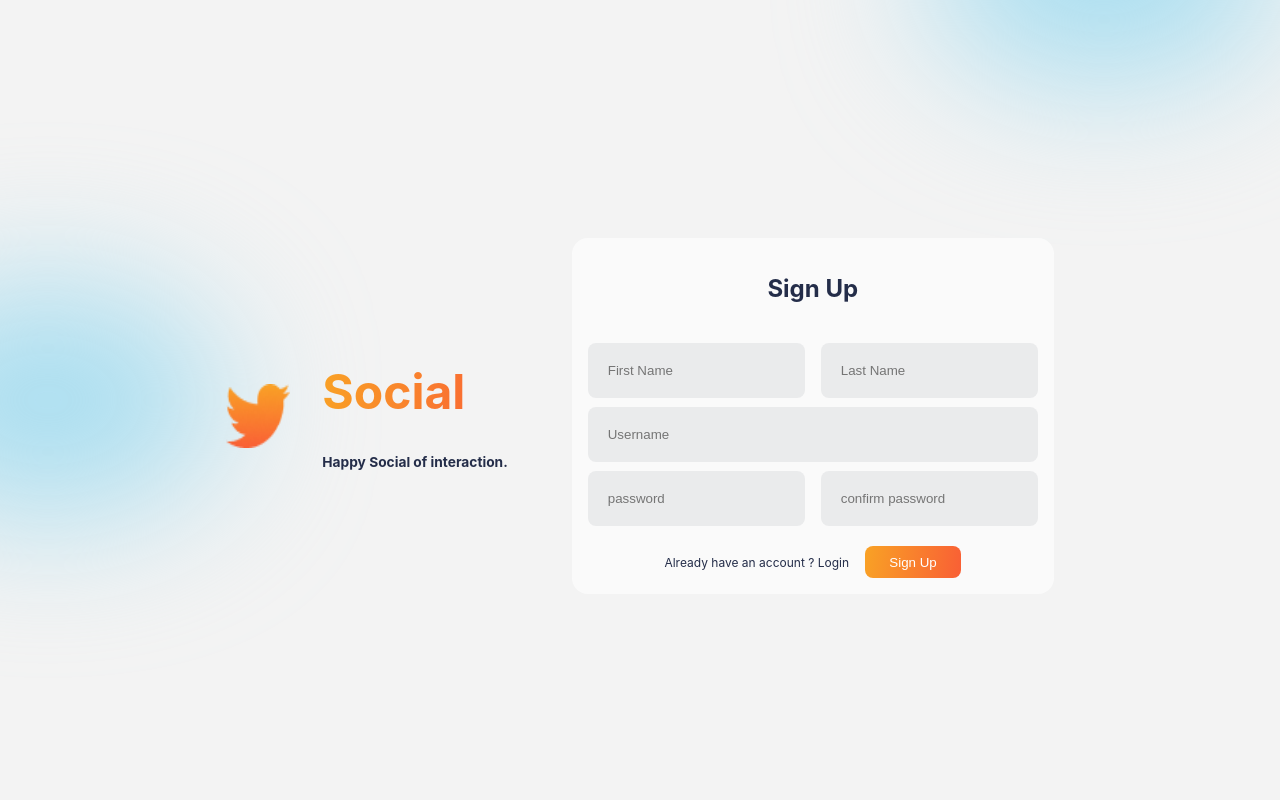
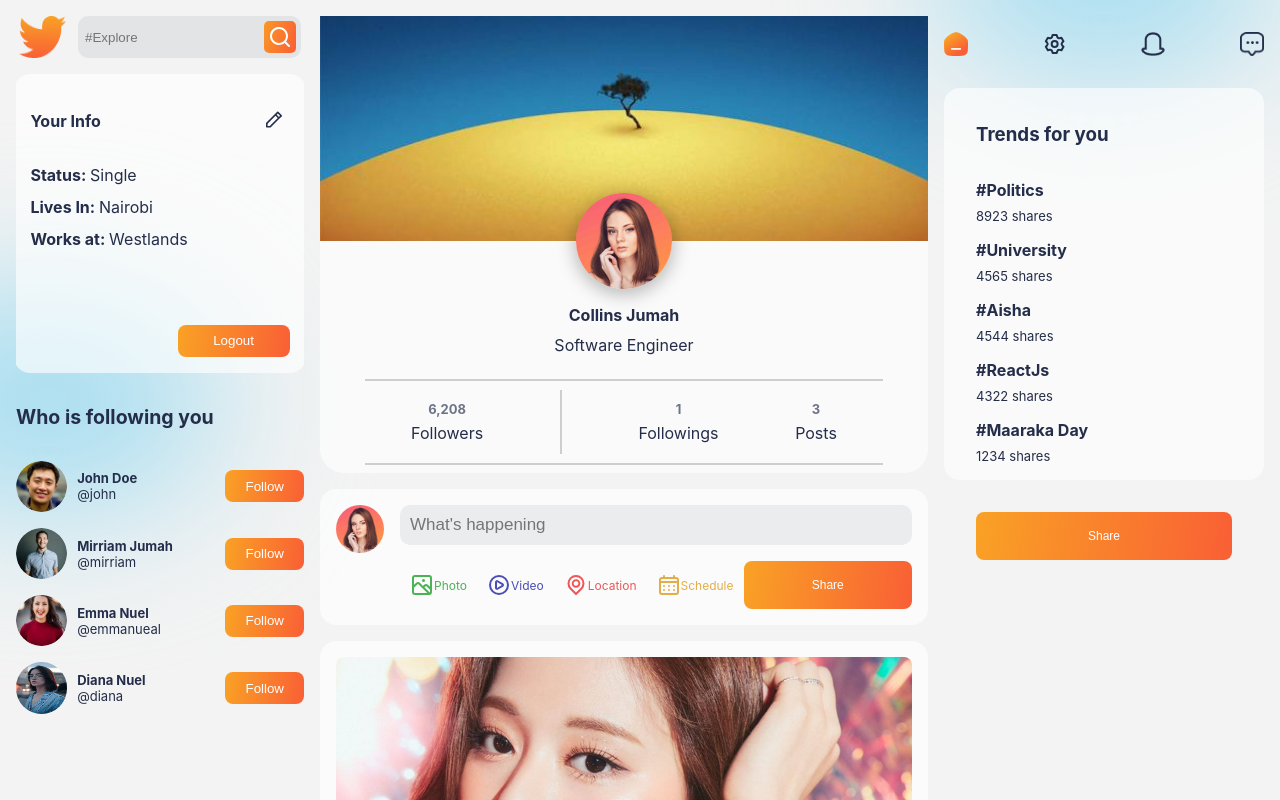
Before and after one commit to CollyneJumah/front-end-react-css, a React (Create React App) app: page / in a window 1280 px wide. Shown: the top 800 px of the page. Built offline with nearby package versions, Linux system fonts and the light colour scheme.

Commit message:
FEAT Added the login screen component

```diff
--- a/src/App.js
+++ b/src/App.js
@@ -10,9 +10,9 @@ function App() {
       <div className='blur' style={{top:'-18%', right:'0'}}></div>
       <div className='blur' style={{top:'36%', left:'-8rem'}}></div>
      {/*  <Home/>
-
-      <ProfilePage /> */}
-        <Authentication />
+    */}
+      <ProfilePage />
+        {/* <Authentication /> */}
     </div>
   );
 }
--- a/src/pages/Auth/index.jsx
+++ b/src/pages/Auth/index.jsx
@@ -12,12 +12,31 @@ const Authentication=()=>{
                    <h6>Happy Social of interaction.</h6>
                </div>
            </div>
-          <SignUp />
+          <LoginForm />
         </div>
     )
 }
+const LoginForm =()=>{
+    return (
+        <div className="right-side-form">
+            <form className="info-form auth-form">
+                <h2>Login Social</h2>
+                <div>
+                    <input type="text" name="username" className="info-input" placeholder="Username"/>
+                </div>
+                <div>
+                    <input type="password" name="password" className="info-input" placeholder="password"/>
+                </div>
+                <div>
+                    <span style={{fontSize:"12px"}}>Don't have an account ? <a href={<SignUp />}>Sign up</a>.</span>
+                    <button type="submit" className="button info-btn">Login</button>
+                </div>
+            </form>
+        </div>
+        )
+}
 
-function SignUp()
+const SignUp=()=>
 {
     return (
 
```
